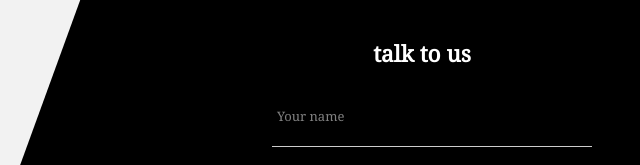
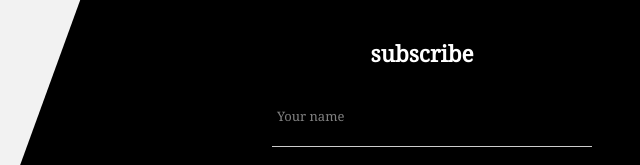
Before and after one commit to Annian/isa, a plain HTML site: page index.html in a window 1280 px wide. Shown: the part 1644-1809 px from the top of the page, 602-1242 px from the left. Drawn offline with nearby package versions, Linux system fonts and the light colour scheme.

Commit message:
Update index.html

```diff
--- a/index.html
+++ b/index.html
@@ -66,7 +66,7 @@
     <div class="panel panel-right">
       <div class="panel-content">
         <div class="form">
-          <h3>talk to us</h3>
+          <h3>subscribe</h3>
           <div class="group  contact0">
             <input type="text" required>
             <span class="highlight"></span>
```
